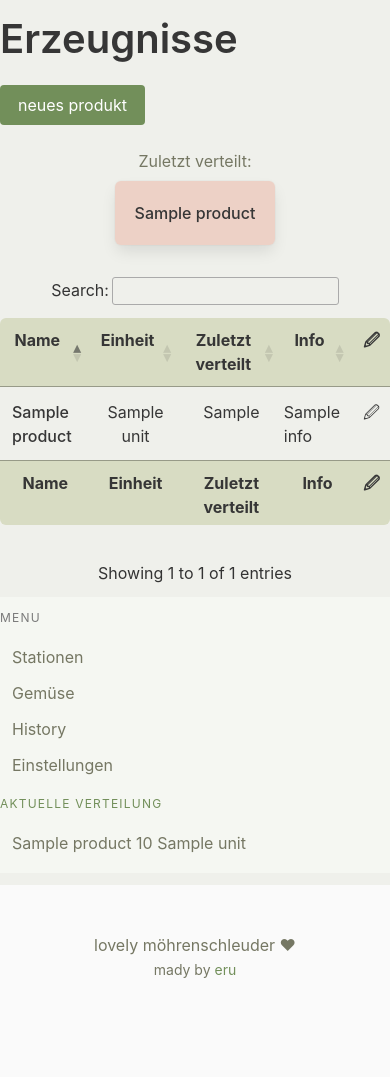
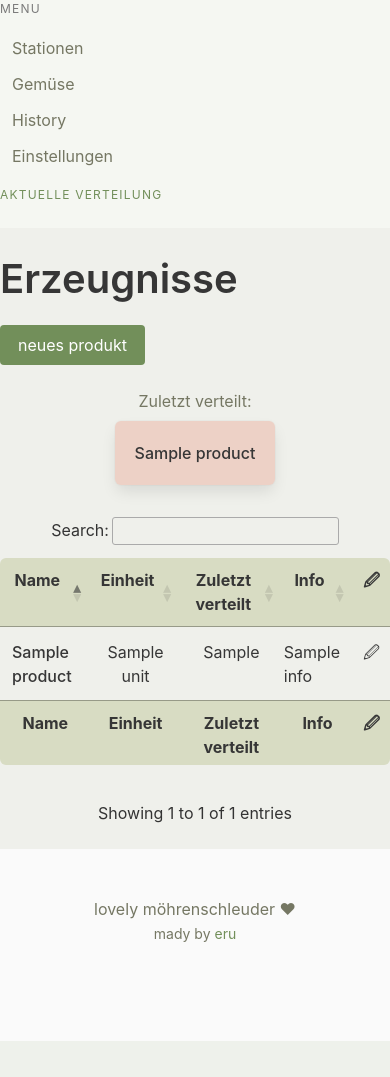
Before and after one commit to iameru/mschleuder, a Python web app: template ms/templates/products/products.html in a window 390 px wide. After the commit the page ends 1041 px from the top, so only its background shows below. Run offline with Jinja, Linux system fonts and the light colour scheme; the template is opened without the code that fills it: most values are stand-ins (such as "Sample title", 1, 10 or a date in 2020).

Commit message:
menu now somewhat mobile friendly

```diff
--- a/ms/static/style.css
+++ b/ms/static/style.css
@@ -1,3 +1,9 @@
+.reverse-row-order{
+    flex-direction:row-reverse;
+}
+@media screen and (max-width: 500px) {
+  #products-in-distribution > li { display: none; }
+}
 .expand {
     display:none;
     }
@@ -25,7 +31,7 @@
     border-radius: 6px;
     }
 .hover:hover {
-    background-color: #D9DCD7;
+    background-color: #D9DCD7 !important;
     }
 .hover-alt:hover {
     background-color: #FFFFFF;
--- a/ms/templates/base.html
+++ b/ms/templates/base.html
@@ -3,7 +3,6 @@
   <head>
     <meta charset="utf-8">
     <meta http-equiv="X-UA-Compatible" content="IE=edge">
-{# STYLING #}
     <meta name="viewport" content="width=device-width, initial-scale=1">
     <link rel="stylesheet"
           type="text/css"
@@ -13,18 +12,25 @@
           type="text/css"
           href="{{ url_for('static', filename='customisation.css') }}"
           >
+
     {% block styles %}{% endblock %}
-    {% if csa.csa_name %}<title>ms | {{ csa.csa_name }}</title>
-    {% else %}<title>möhrenschleuder</title>{% endif %}
+
+    {% if csa.csa_name %}<title>ms | {{ csa.csa_name }}</title>{% else %}<title>möhrenschleuder</title>{% endif %}
  </head>
 <body>
 
   <div class="container">
- <div class="columns">
-  <div class="column is-10 mt-4">
+
+    <div class="columns reverse-row-order">{# reverse for flexbox (desktop), displaying correct order in mobile/touch #}
+
+      <div class="column is-2 has-background-info-light">
+        {% include 'menu.html' %}
+      </div>
+
+      <div class="column mt-4">
+      {# messages------------------------------ #}
         <h2 class="title is-2"
               id="site-title">{{ title }}</h2>
-
         {% with messages = get_flashed_messages() %}{% if messages %}
         <div class="notification is-danger is-light">
           {{ messages[0] }}
@@ -35,14 +41,12 @@
         {% block content %}{% endblock %}
       </div>
 
-  <div class="column is-2 has-background-info-light">
-{% include 'menu.html' %}
-  </div>
 
     </div>
 
     {% include 'footer.html' %}
-</div>
+
+  </div>{# end container div #}
 
 
   <script src="{{ url_for('static', filename='assets/htmx.min.js') }}"></script>
@@ -65,9 +69,6 @@ function expand(e) {
     }
   </script>
 
-
-
   </body>
-
 <!-- made by e https//i3o.eu -->
-<html>
+</html>
--- a/ms/templates/menu.html
+++ b/ms/templates/menu.html
@@ -1,9 +1,7 @@
 {% from 'macros.html' import nav_link with context %}
 
   <aside class="menu">
-  <p class="menu-label">
-  Menu
-  </p>
+    <p class="menu-label">Menu</p>
     <ul class="menu-list">
       {{ nav_link('stations.stations_view', 'Stationen') }}
       {{ nav_link('products.products_view', 'Gemüse') }}
@@ -20,3 +18,4 @@
              >{{ product.name }} {{ product.amount }} {{ product.unit }}</a></li>
       {% endfor %}
     </ul>
+  </aside>
```
Lines whose indentation alone changed are shown as unchanged.
